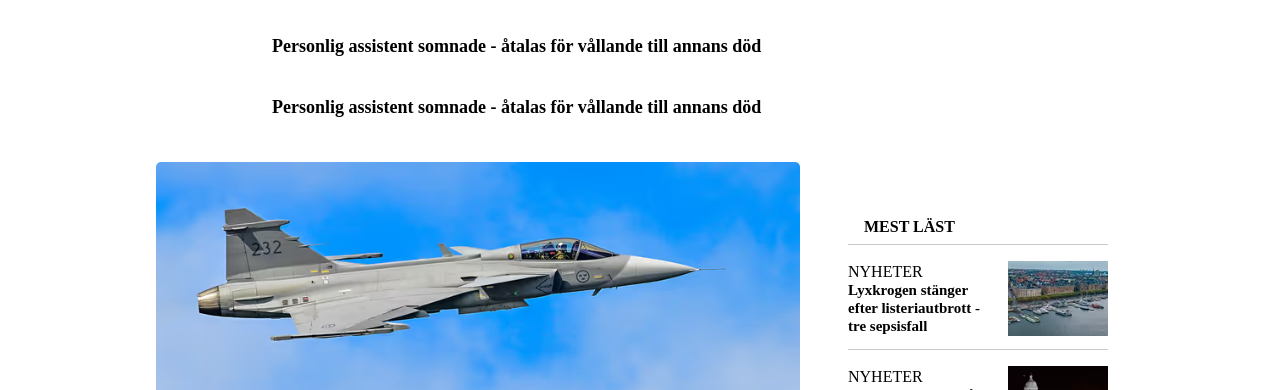
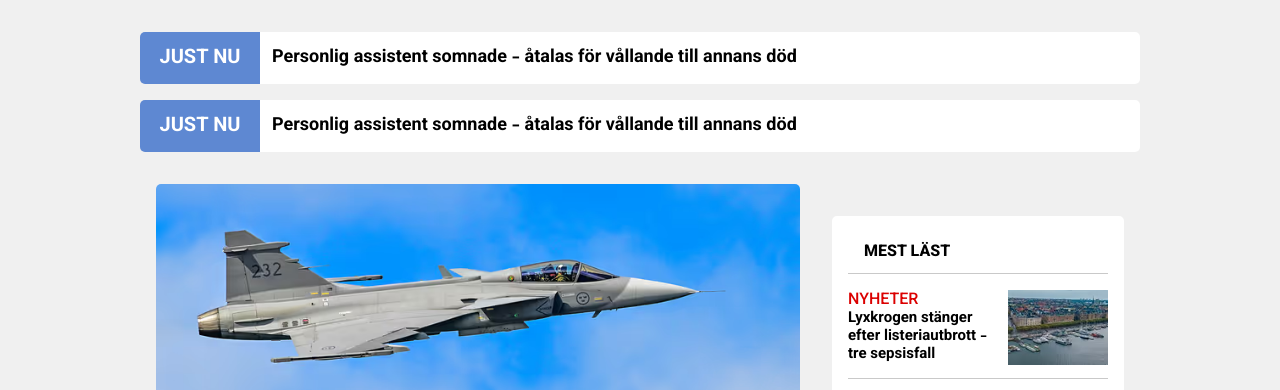
Before and after one commit to alvinatolvgard/newsite, a plain HTML site: page index.html in a window 1280 px wide. Shown: the part 110-500 px from the top of the page. Drawn offline with Linux system fonts and the light colour scheme; files that its build step writes are made by us from their sources; files whose address does not match are found by name.

Commit message:
fixed css files

```diff
--- a/index.html
+++ b/index.html
@@ -4,12 +4,12 @@
 <head>
     <meta charset="UTF-8" />
     <meta name="viewport" content="width=device-width, initial-scale=1.0" />
-    <link rel="stylesheet" href="styles.css">
-    <link rel="stylesheet" href="nav.css">
-    <link rel="stylesheet" href="breaking.css">
-    <link rel="stylesheet" href="articles.css">
-    <link rel="stylesheet" href="footer.css">
-    <link rel="stylesheet" href="@media.css">
+    <link rel="stylesheet" href="css/variables.css">
+    <link rel="stylesheet" href="css/nav.css">
+    <link rel="stylesheet" href="css/breaking.css">
+    <link rel="stylesheet" href="css/articles.css">
+    <link rel="stylesheet" href="css/footer.css">
+    <link rel="stylesheet" href="css/@media.css">
     <link rel="preconnect" href="https://fonts.googleapis.com">
     <link rel="preconnect" href="https://fonts.gstatic.com" crossorigin>
     <link
```
